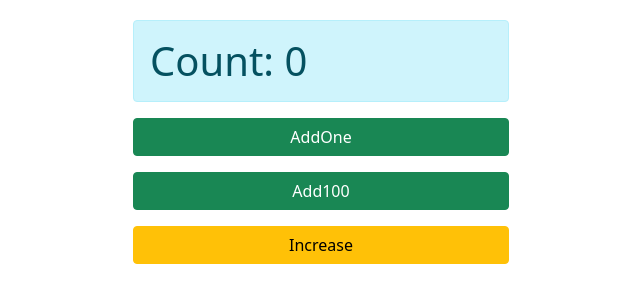
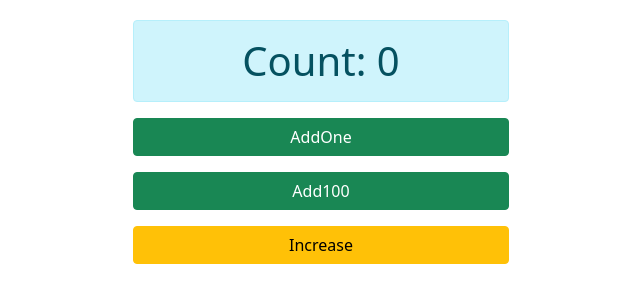
Before and after one commit to mate-academy/react_counter, a React (Create React App) app: page / in a window 1280 px wide. Shown: the top 302 px of the page, without its empty margins (319-959 px from the left). Built offline with nearby package versions, Linux system fonts and the light colour scheme; the HTML template or start-up script is replaced by a standard one.

Commit message:
Container styles fixed

```diff
--- a/src/components/Counter/Counter.scss
+++ b/src/components/Counter/Counter.scss
@@ -1,4 +1,5 @@
 .container-fluid {
   margin: 20px auto;
   width: 400px;
+  text-align: center;
 }
--- a/src/components/Counter/Counter.tsx
+++ b/src/components/Counter/Counter.tsx
@@ -38,7 +38,7 @@ export class Counter extends React.Component<{}, State> {
   render() {
     return (
       <div className="container-fluid">
-        <h1 className="alert alert-info">
+        <h1 className="alert alert-info align-items-center">
           Count:
           {' '}
           {this.state.counter}
```
